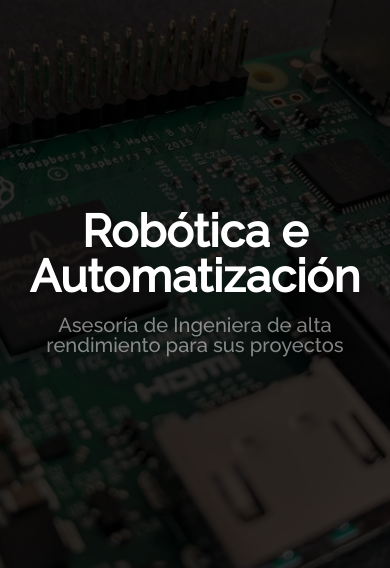
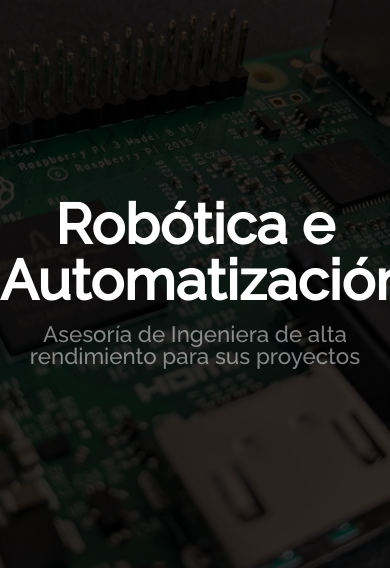
Before and after one commit to clementggP/opengineerV3, a Django app: page / in a window 390 px wide. Shown: the part 140-708 px from the top of the page. Run offline with Django 3.2, Linux system fonts and the light colour scheme; some libraries are stand-ins or nearby versions; some web fonts are replaced.

Commit message:
remove h1 h2 of slogan, bug in responsive

```diff
--- a/statics/assets/css/style.css
+++ b/statics/assets/css/style.css
@@ -223,7 +223,7 @@ h1.logo {
 }
 
 #header .slogan{
-  font-size: 1.8em;
+  font-size: 4em;
   margin-bottom: 15px;
   line-height: 1em;
   font-family: 'Raleway', sans-serif;
@@ -243,7 +243,7 @@ h1.logo {
 */
 
 #header .secondary-slogan{
-  font-size: 1.2em;
+  font-size: 1.6em;
   color: rgba(255,255,255,.5);
   line-height: 1em;
   font-family: 'Raleway', sans-serif;
--- a/templates/index.html
+++ b/templates/index.html
@@ -133,10 +133,10 @@
 				</section>--> {% endcomment %}
 				<section class="center">
 					<div class="slogan">
-						<h1 class="slogan">Robótica e Automatización</h1>
+						Robótica e Automatización
 					</div>
 					<div class="secondary-slogan">
-						<h2 class="secondary-slogan">Asesoría de Ingeniera de alta rendimiento para sus proyectos</h2>
+						Asesoría de Ingeniera de alta rendimiento para sus proyectos
 					</div>
 				</section>
 			</div><!-- header -->
```
